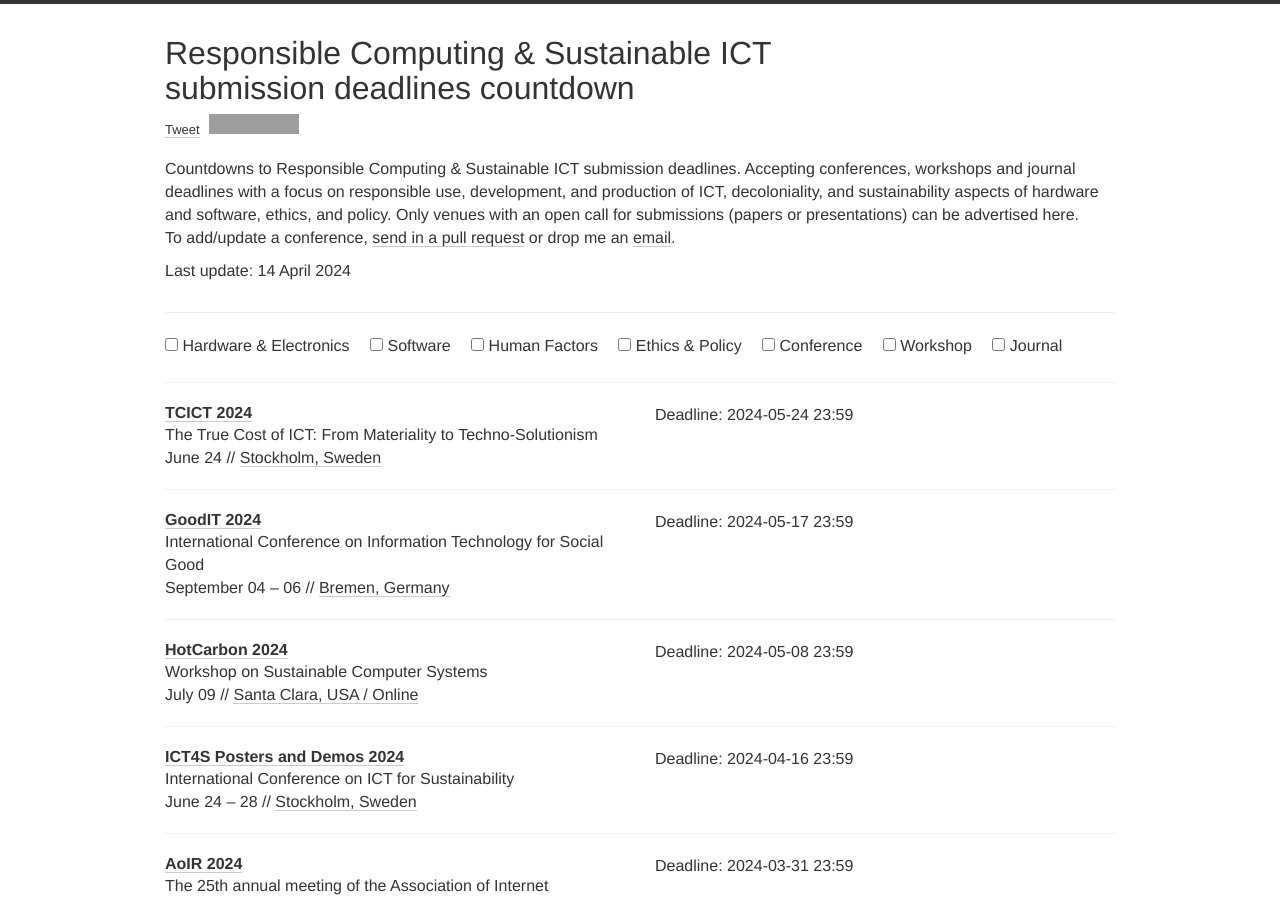
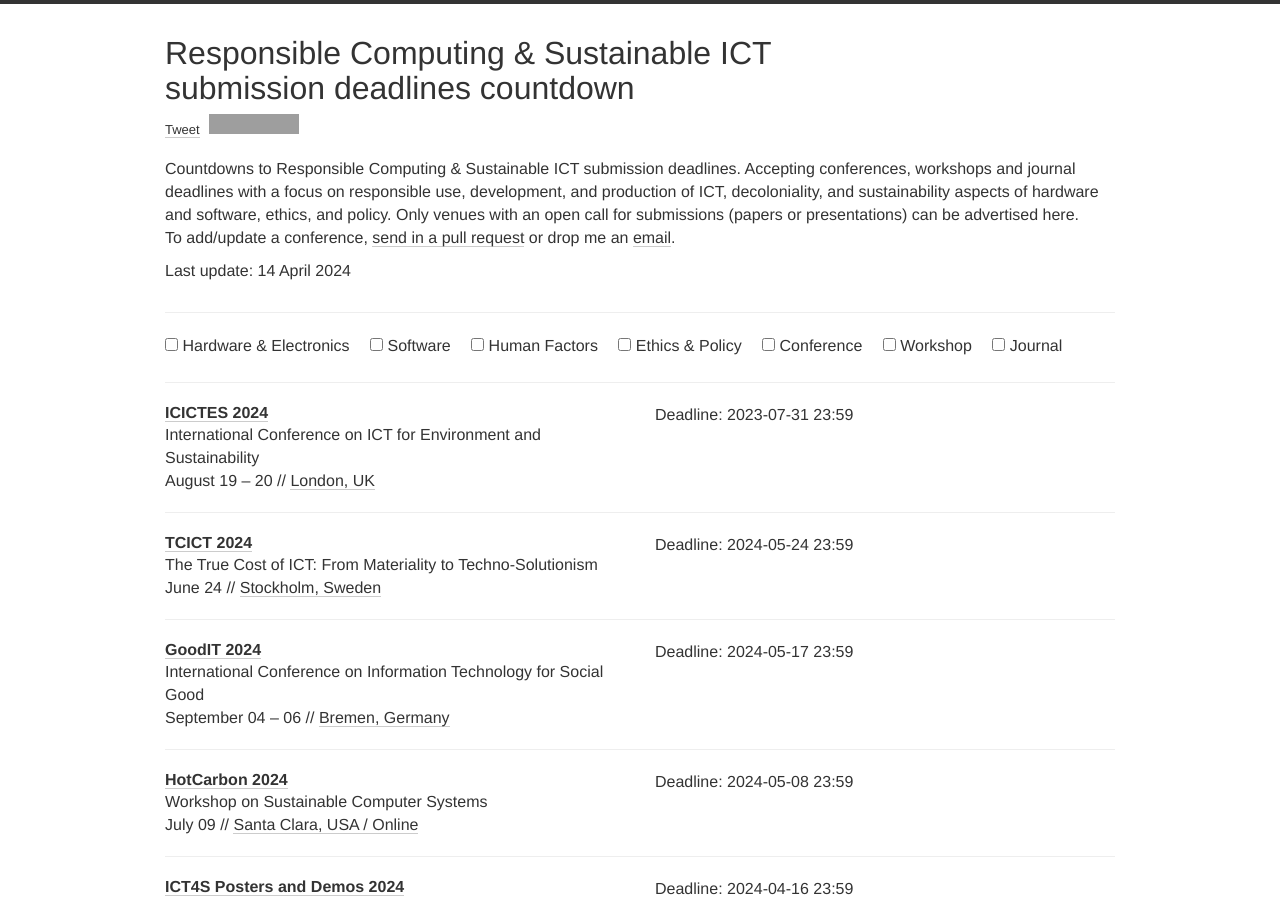
Before and after one commit to responsible-computing/responsible-computing.github.io, a Jekyll site: the page built from index.html, in a window 1280 px wide and 900 px high. Built offline with Jekyll 4.4.1, drawn with Linux system fonts in a browser that asks for light colours; nearby versions of some CDN libraries; comment, search, counter and statistics services are not loaded; grey boxes are pictures that could not be loaded.

Commit message:
ICICTES 2024 as per @gulmezmerve

```diff
--- a/_data/conferences.yml
+++ b/_data/conferences.yml
@@ -3,6 +3,15 @@
 
 ## 2024
 
+- name: ICICTES
+  year: 2024
+  date: "August 19 – 20"
+  description: "International Conference on ICT for Environment and Sustainability"
+  link: https://waset.org/information-and-communication-technology-for-environment-and-sustainability-conference-in-august-2024-in-london
+  deadline:
+    - "2023-07-31 23:59"
+  place: London, UK
+  tags: [HARD, SOFT, ETPO, CONF]
 
 - name: TCICT
   year: 2024
```
